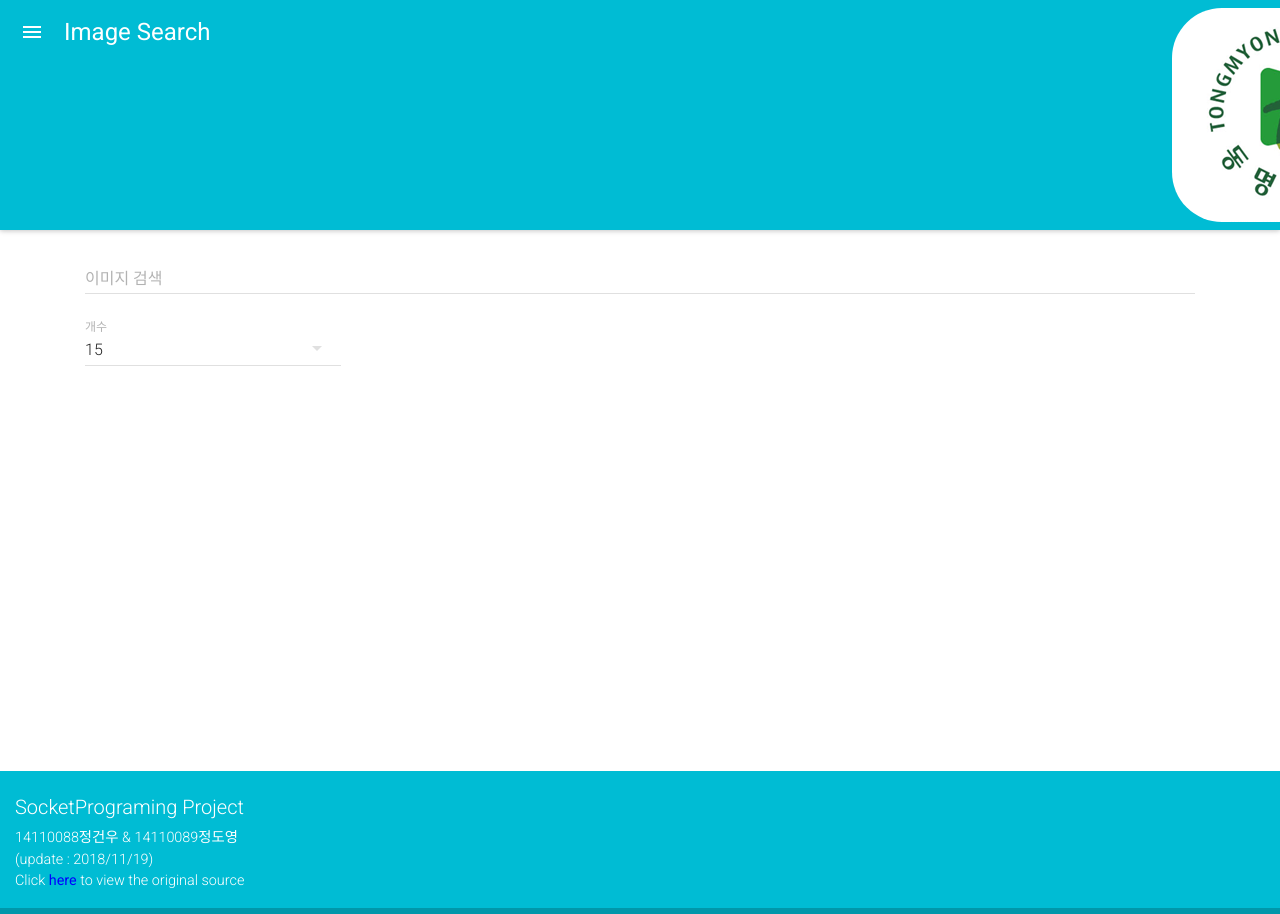
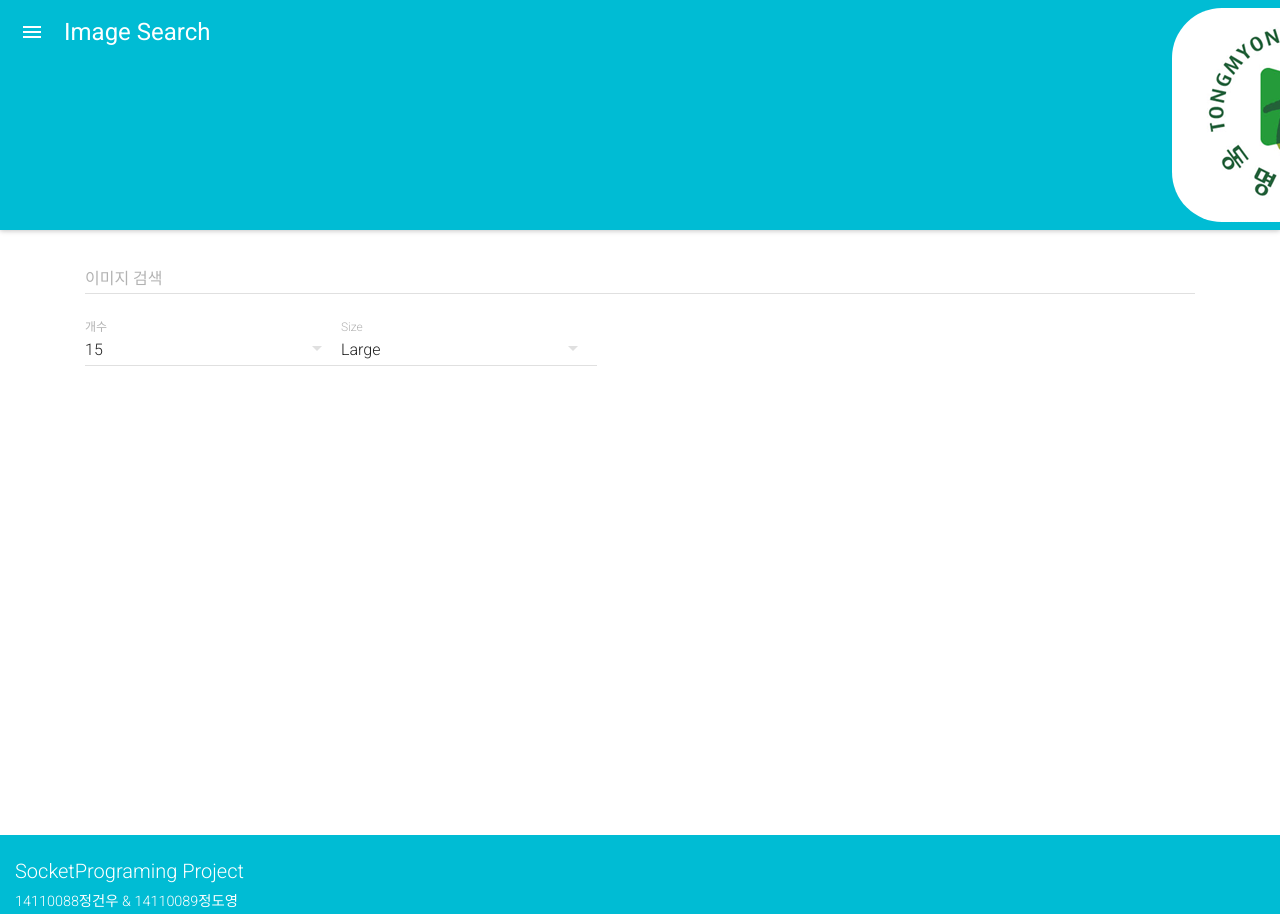
Before and after one commit to devGW/imageSearch, a React app: page / in a window 1280 px wide. Shown: the top 914 px of the page. Built offline with nearby package versions, Linux system fonts and the light colour scheme.

Commit message:
Style : prettier 이용한 코드 정렬 Add : 미지 사이즈 추가
이미지 사이즈를 두가지로 정해서 받을 수 있게 변경 & prettier 를 이용해 코드 일괄 정렬

```diff
--- a/src/App.js
+++ b/src/App.js
@@ -1,39 +1,38 @@
-import React, { Component } from 'react';
-import './App.css';
-import Navbar from './components/navbar/Navbar';
-import FooterPage from './components/footer/FooterPage';
-import Section from './components/section/Section';
-import { MuiThemeProvider } from 'material-ui/styles';
-import Search from './components/search/Search';
-
-
+import React, { Component } from "react";
+import "./App.css";
+import Navbar from "./components/navbar/Navbar";
+import FooterPage from "./components/footer/FooterPage";
+import Section from "./components/section/Section";
+import { MuiThemeProvider } from "material-ui/styles";
+import Search from "./components/search/Search";
 
 class App extends Component {
   state = {
-    space : true
-  }
-  handleState = (e) => {
-    if(this.state.space === true){
+    space: true
+  };
+
+  hanldeTitleClick = () => {
+    window.location.reload();
+  };
+  handleState = e => {
+    if (this.state.space === true) {
       this.setState({
-        space : !this.state.space
-      })
-    } else if(e.target.value === ""){
+        space: !this.state.space
+      });
+    } else if (e.target.value === "") {
       this.setState({
-        space : !this.state.space
-      })
+        space: !this.state.space
+      });
     }
-  }
+  };
   render() {
     return (
-
       <MuiThemeProvider>
         <div>
-          <Navbar/>
-          <Search handleSpace={this.handleState}/>
-          {
-            this.state.space && <Section/>
-          }
-          <FooterPage/>
+          <Navbar onReload={this.hanldeTitleClick} />
+          <Search onSpace={this.handleState} />
+          {this.state.space && <Section />}
+          <FooterPage />
         </div>
       </MuiThemeProvider>
     );
--- a/src/components/footer/FooterPage.js
+++ b/src/components/footer/FooterPage.js
@@ -1,14 +1,14 @@
 import React from "react";
-import 'font-awesome/css/font-awesome.min.css';
-import 'bootstrap-css-only/css/bootstrap.min.css';
-import 'mdbreact/dist/css/mdb.css';
+import "font-awesome/css/font-awesome.min.css";
+import "bootstrap-css-only/css/bootstrap.min.css";
+import "mdbreact/dist/css/mdb.css";
 import { Col, Container, Row, Footer } from "mdbreact";
 
 class FooterPage extends React.Component {
   render() {
     const style = {
-            color:"blue"
-        }
+      color: "blue"
+    };
     return (
       <Footer color="cyan" className="font-small pt-4 mt-4">
         <Container fluid className="text-center text-md-left">
@@ -17,14 +17,17 @@ class FooterPage extends React.Component {
               <h5 className="title">SocketPrograming Project</h5>
               <p>
                 14110088정건우 & 14110089정도영 <br />
-                                (update : 2018/11/19)
-                                <br/>
-                                Click <a href="https://github.com/devGW/imageSearch" style={style}><b>here</b></a> to view the original source
+                (update : 2018/12/15)
+                <br />
+                Click{" "}
+                <a href="https://github.com/devGW/imageSearch" style={style}>
+                  <b>here</b>
+                </a>{" "}
+                to view the original source
               </p>
             </Col>
             <Col md="6">
               <ul>
-
                 <li className="list-unstyled">
                   <a href="#!">　</a>
                 </li>
--- a/src/components/image/ImageResult.js
+++ b/src/components/image/ImageResult.js
@@ -1,27 +1,38 @@
-import React, { Component } from 'react';
-import PropTypes from 'prop-types'
-import { GridList, GridTile, IconButton, Dialog, FlatButton, } from 'material-ui';
-import ZoomIn from 'material-ui/svg-icons/action/zoom-in';
+import React, { Component } from "react";
+import PropTypes from "prop-types";
+import { CircularProgress } from "material-ui";
+import {
+  GridList,
+  GridTile,
+  IconButton,
+  Dialog,
+  FlatButton
+} from "material-ui";
+import ZoomIn from "material-ui/svg-icons/action/zoom-in";
 
 class ImageResult extends Component {
+  style = {
+    margin: "2.5em",
+    marginLeft: "10em"
+  };
   state = {
-        open : false,
+    open: false,
     currentImg: ""
-    }
+  };
   handleOpen = img => {
     this.setState({
-            open:true,
-            currentImg:img
-        })
-    }
+      open: true,
+      currentImg: img
+    });
+  };
   handleClose = () => {
     this.setState({
-            open:false
-        })
-    }
+      open: false
+    });
+  };
   render() {
     let imageList;
-        const { images } = this.props
+    const { images, size } = this.props;
     if (images) {
       imageList = (
         <GridList cols={3}>
@@ -35,22 +46,26 @@ class ImageResult extends Component {
                 </span>
               }
               actionIcon={
-                                <IconButton onClick={() => this.handleOpen(img.largeImageURL)}>
+                <IconButton
+                  onClick={() =>
+                    this.handleOpen(size ? img.largeImageURL : img.webformatURL)
+                  }
+                >
                   <ZoomIn color="white" />
                 </IconButton>
               }
             >
-                            <img src={img.largeImageURL} alt="" />
+              <img src={size ? img.largeImageURL : img.webformatURL} alt="" />
             </GridTile>
           ))}
         </GridList>
-            )
+      );
     } else {
-            imageList = null
+      imageList = null;
     }
     const actions = [
-            <FlatButton label="Close" primary={true} onClick={this.handleClose}/>
-        ]
+      <FlatButton label="Close" primary={true} onClick={this.handleClose} />
+    ];
     return (
       <div>
         {imageList}
@@ -58,8 +73,9 @@ class ImageResult extends Component {
           actions={actions}
           modal={false}
           open={this.state.open}
-                    onRequestClose={this.handleClose}>
-                    <img src={this.state.currentImg} alt="" style={{width : "100%"}}/>
+          onRequestClose={this.handleClose}
+        >
+          <img src={this.state.currentImg} alt="" style={{ width: "100%" }} />
         </Dialog>
       </div>
     );
@@ -68,6 +84,6 @@ class ImageResult extends Component {
 
 ImageResult.PropTypes = {
   images: PropTypes.array.isRequired
-}
+};
 
 export default ImageResult;
--- a/src/components/navbar/Navbar.js
+++ b/src/components/navbar/Navbar.js
@@ -1,17 +1,21 @@
-import React from 'react';
-import { AppBar, Menu, MenuItem } from 'material-ui';
-import tu from './tu.png'
-const Navbar = () => {
+import React, { Component } from "react";
+import { AppBar, Menu } from "material-ui";
+import tu from "./tu.png";
+class Navbar extends Component {
+  render() {
     const style = {
-        height:"30%",
-        borderRadius: "50px"
-    }
+      height: "30%",
+      borderRadius: "50px"
+    };
+
     return (
-        <AppBar title="Image Search">
-            <Menu>
-                <img style={style} src={tu} alt=""/>
-            </Menu>
-        </AppBar>
-    )
+      <AppBar title="Image Search" onTitleClick={this.props.onReload}>
+        <Menu>
+          <img style={style} src={tu} alt="" />
+        </Menu>
+      </AppBar>
+    );
+  }
 }
+
 export default Navbar;
--- a/src/components/search/Search.js
+++ b/src/components/search/Search.js
@@ -1,9 +1,7 @@
-import React, { Component } from 'react';
-import { TextField, SelectField, MenuItem } from 'material-ui';
-import axios from 'axios';
-import ImageResult from '../image/ImageResult';
-
-
+import React, { Component } from "react";
+import { TextField, SelectField, MenuItem } from "material-ui";
+import axios from "axios";
+import ImageResult from "../image/ImageResult";
 
 class Search extends Component {
   state = {
@@ -12,6 +10,7 @@ class Search extends Component {
     apiUrl: "https://pixabay.com/api",
     apiKey: "10726265-4c30be9345939ece9f7e25ad1",
     images: [],
+    imageSize: false
   };
 
   handleChange = e => {
@@ -23,20 +22,30 @@ class Search extends Component {
         axios
           .get(
             `${this.state.apiUrl}/?key=${this.state.apiKey}&q=${
-            this.state.search
-            }&image_type=photo&per_page=${this.state.amount}&safesearch=true`
+              this.state.search
+            }&image_type=photo&per_page=${this.state.amount}&safesearch=false`
           )
           .then(res => this.setState({ images: res.data.hits }))
           .catch(err => console.log(err));
       }
     });
-    this.props.handleSpace(e)
+    this.props.onSpace(e);
   };
 
-  handleAmount = (e, index, value) => this.setState({ amount: value });
+  handleAmount = (e, index, value) => {
+    console.log(e, index, value);
+
+    this.setState({ amount: value });
+  };
+
+  handleImageSize = (e, index, value) => {
+    console.log(value);
+    this.setState({
+      imageSize: value
+    });
+  };
 
   render() {
-
     return (
       <div className="container">
         <TextField
@@ -59,9 +68,20 @@ class Search extends Component {
           <MenuItem value={30} primaryText="30" />
           <MenuItem value={50} primaryText="50" />
         </SelectField>
-        <br /><br /><br />
+        <SelectField
+          name="imageSize"
+          floatingLabelText="Size"
+          value={this.state.imageSize}
+          onChange={this.handleImageSize}
+        >
+          <MenuItem value={true} primaryText="Middle" />
+          <MenuItem value={false} primaryText="Large" />
+        </SelectField>
+        <br />
+        <br />
+        <br />
         {this.state.images.length > 0 ? (
-          <ImageResult images={this.state.images} />
+          <ImageResult images={this.state.images} size={this.state.imageSize} />
         ) : null}
       </div>
     );
--- /dev/null
+++ b/src/components/search/search.css
@@ -0,0 +1,3 @@
+.SelectField {
+  padding: 10em;
+}
--- a/src/components/section/Section.js
+++ b/src/components/section/Section.js
@@ -1,16 +1,12 @@
-import React, { Component } from 'react';
+import React, { Component } from "react";
 
 class Section extends Component {
-    render() {
-        const style = {
-            //position: "relative",
-            height: "25vw"
-        }
-        return (
-            <div style={style}>
-            </div>
-        );
-    }
+  render() {
+    const style = {
+      height: "30vw"
+    };
+    return <div style={style} />;
+  }
 }
 
 export default Section;
```
Lines whose indentation alone changed are shown as unchanged.
